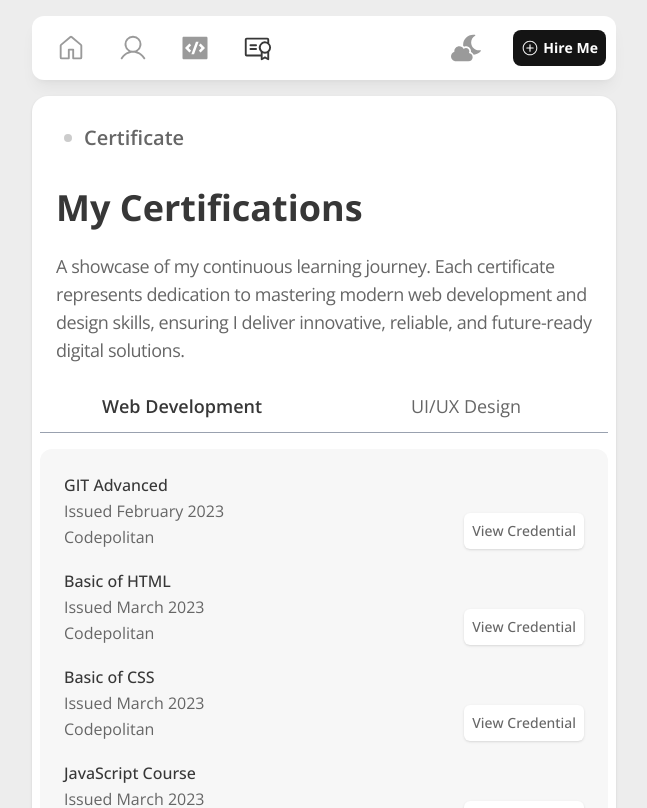
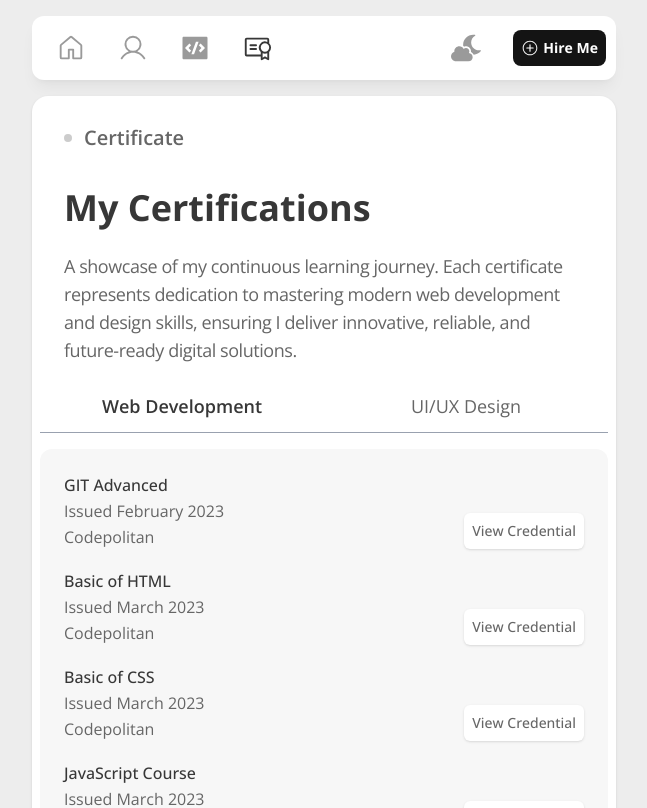
Before and after one commit to Abaljerind/portofolio-jerind, a React (Vite) app: page /certificate in a window 1280 px wide. Shown: the top 808 px of the page, without its empty margins (316-963 px from the left). Built offline with nearby package versions, Linux system fonts and the light colour scheme.

Commit message:
Style(MyCertificate): add padding inline for breakpoint lg

```diff
--- a/src/pages/MyCertificate.jsx
+++ b/src/pages/MyCertificate.jsx
@@ -25,7 +25,7 @@ const MyCertificate = () => {
           </div>
         </header>
 
-        <section className="my-projects flex flex-col px-4">
+        <section className="my-projects flex flex-col px-4 lg:px-6">
           <h2 className="mb-4 text-3xl font-bold text-[#373737] md:mt-4 md:mb-6 md:text-4xl dark:text-white">
             My Certifications
           </h2>
```
